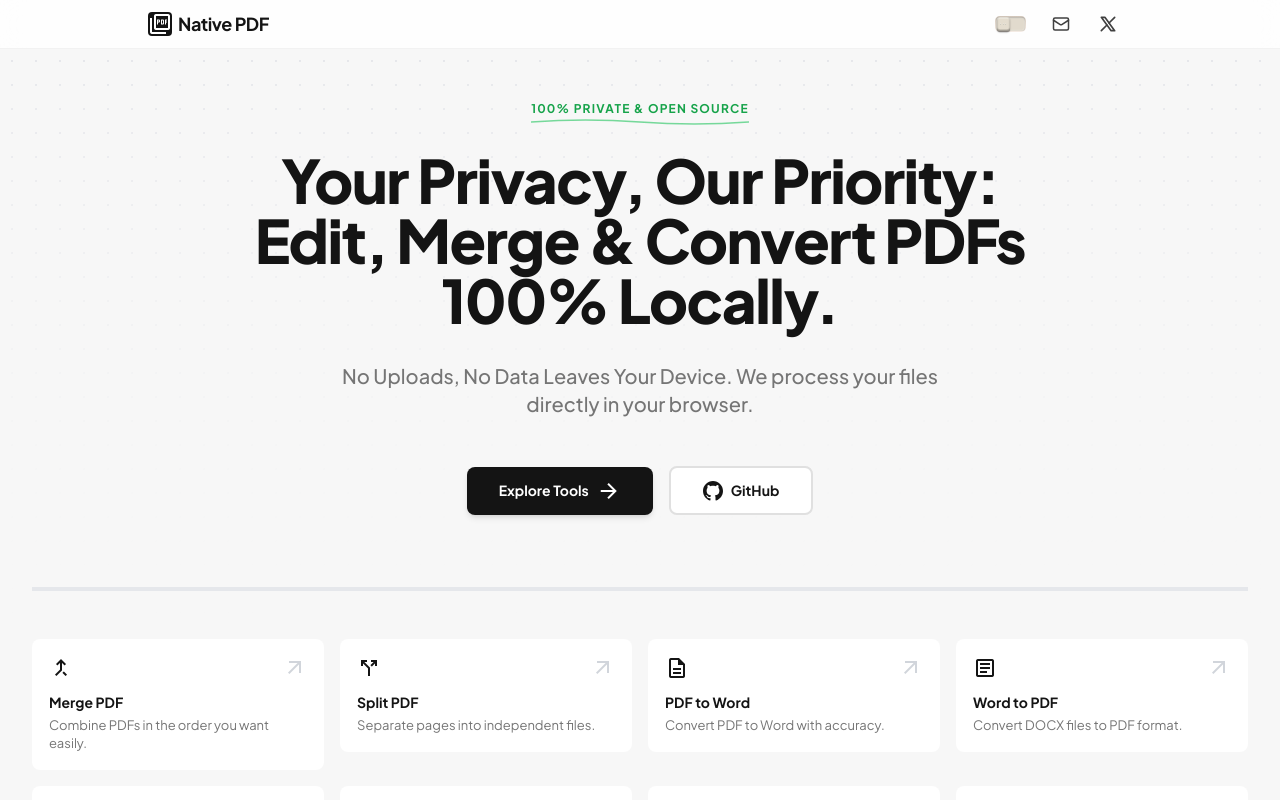
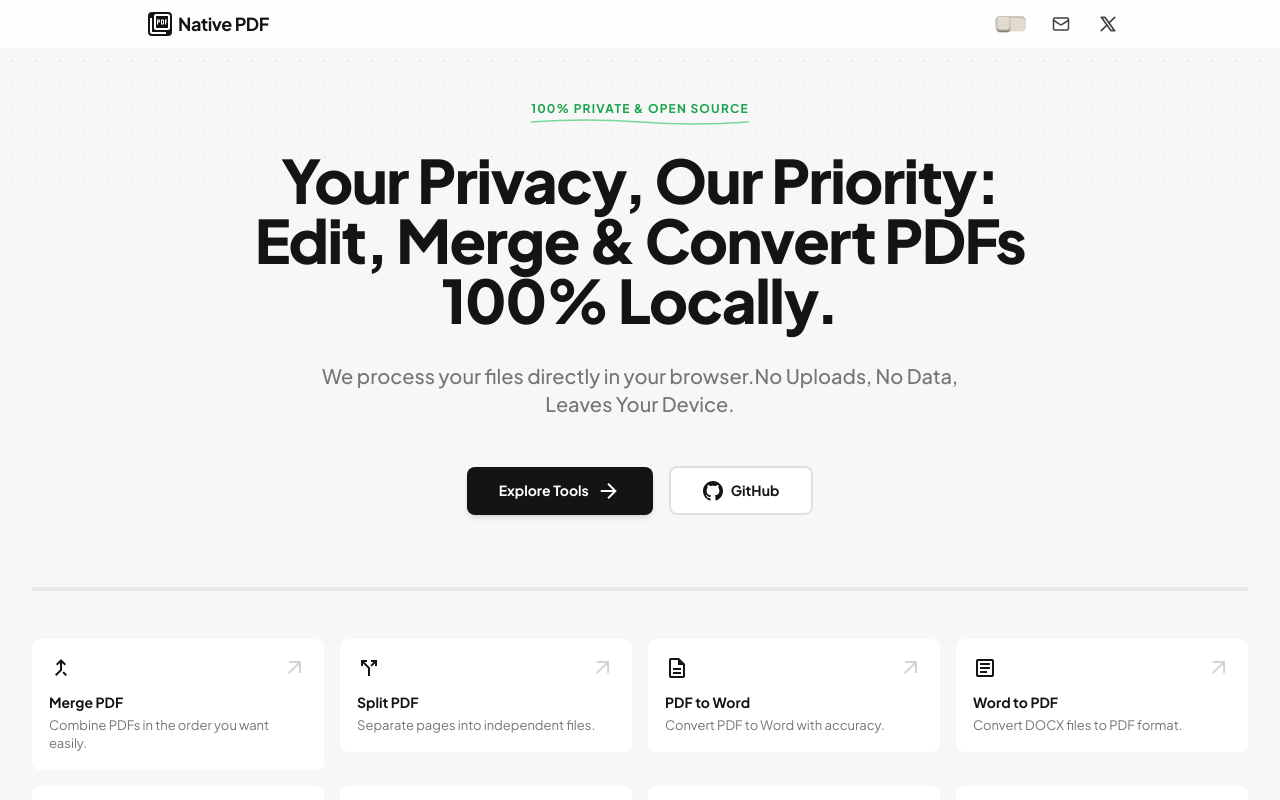
Before and after one commit to Zintl-e/NativePdf, a Next.js app: page / in a window 1280 px wide. Shown: the top 800 px of the page. Built offline with nearby package versions, Linux system fonts and the light colour scheme.

Commit message:
Update page.tsx

```diff
--- a/app/page.tsx
+++ b/app/page.tsx
@@ -82,7 +82,7 @@ export default function Home() {
               variants={fadeUp}
               className="text-lg md:text-xl text-[#757575] dark:text-gray-400 font-medium max-w-2xl mx-auto"
             >
-             No Uploads, No Data Leaves Your Device. We process your files directly in your browser.
+              We process your files directly in your browser.No Uploads, No Data, Leaves Your Device.
             </motion.p>
 
             <motion.div variants={fadeUp} className="flex flex-col sm:flex-row items-center justify-center gap-4 pt-4">
```
